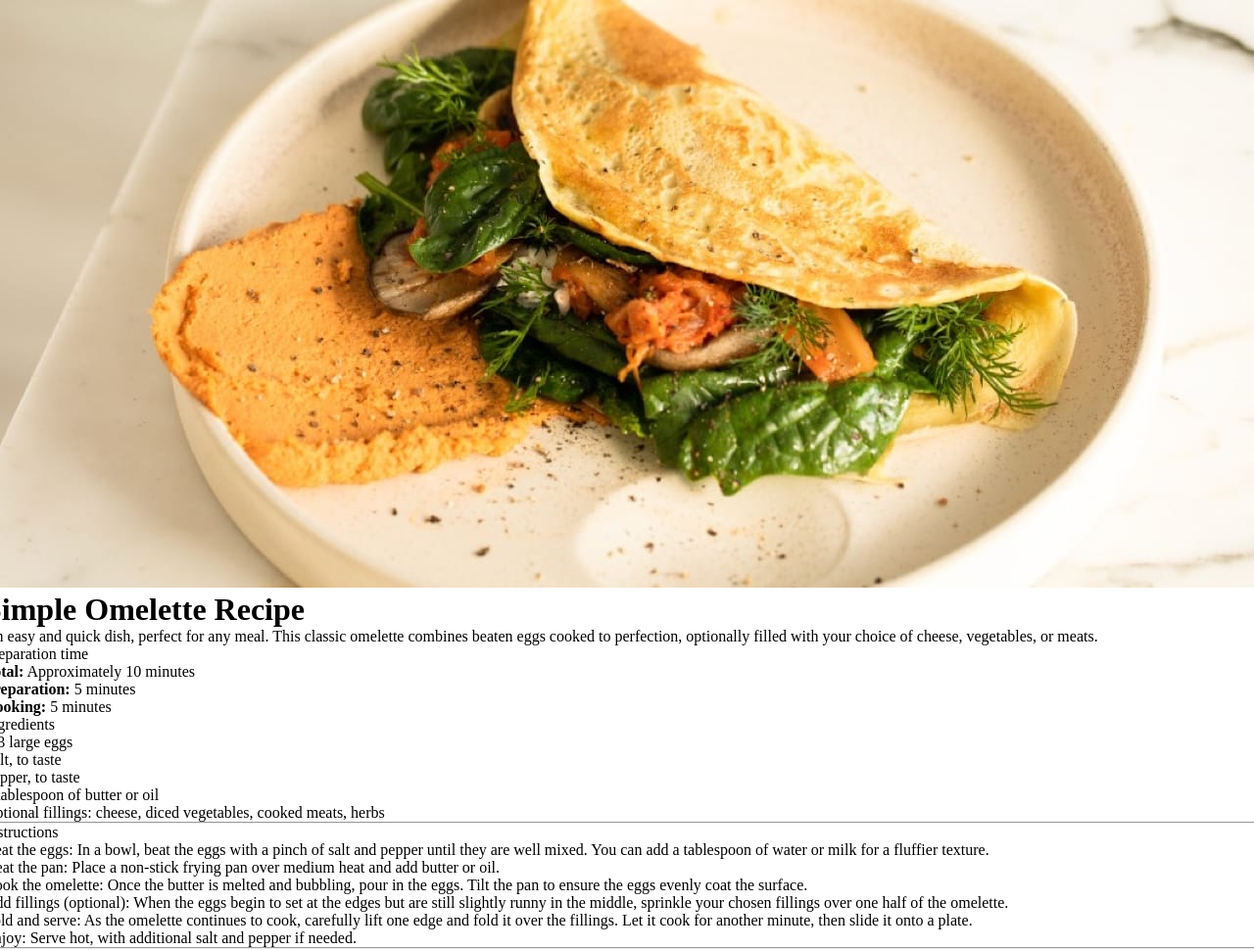
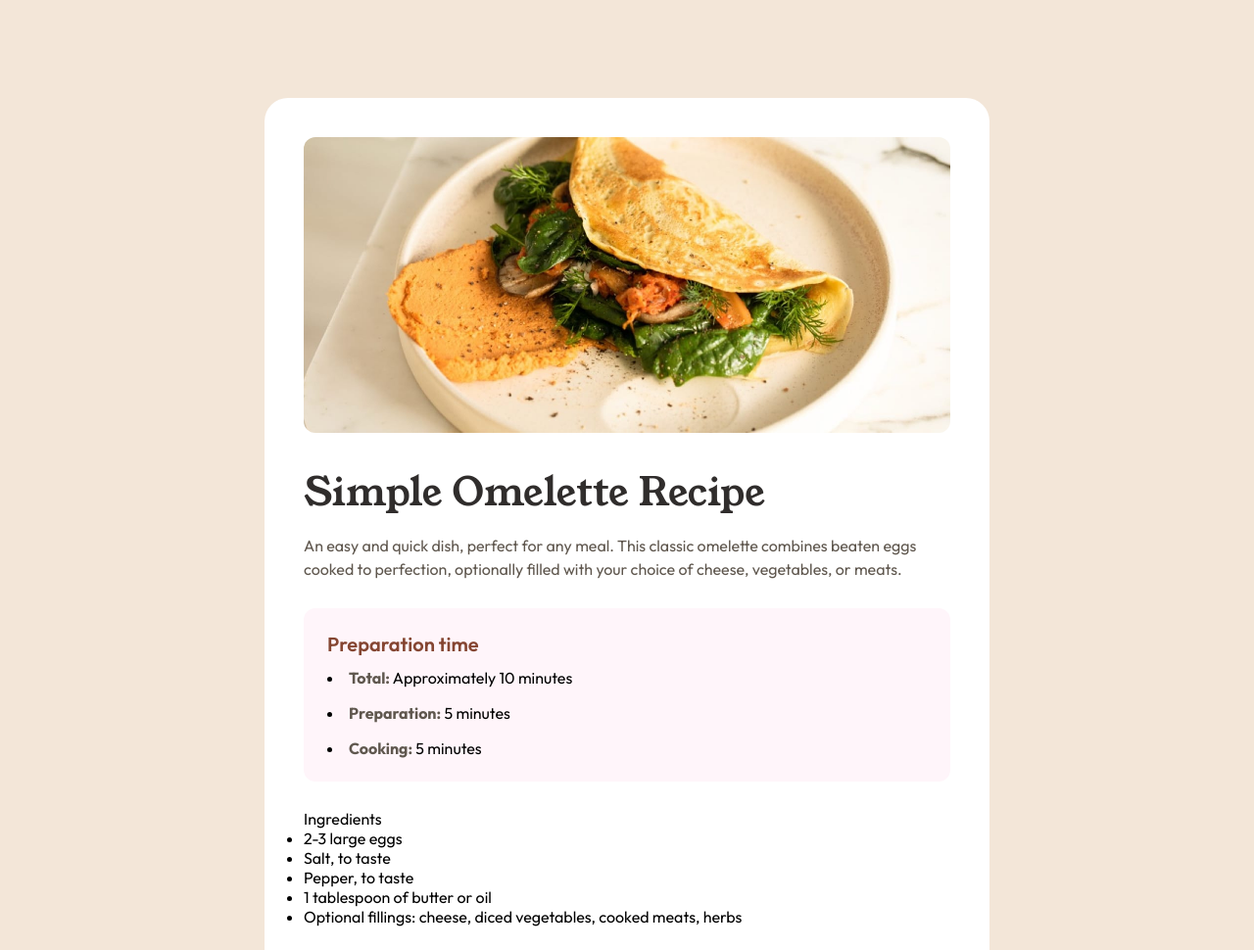
Before and after one commit to ezequielastrada/recipe-page-main-fm, a plain HTML site: page index.html in a window 1280 px wide. Shown: the top 970 px of the page at 98% size. Drawn offline with Linux system fonts and the light colour scheme.

Commit message:
agregado estructura general, class: .conteiner, .info , .info__description

```diff
--- a/style.css
+++ b/style.css
@@ -11,13 +11,23 @@
     --Light-Grey: hsl(30, 18%, 87%);
     --Wenge-Brown: hsl(30, 10%, 34%);
     --Dark-Charcoal: hsl(24, 5%, 18%);
+
+    --Young-Serif: "Young Serif", serif;
+    --Outfit: "Outfit", sans-serif;
 }
 
 * {
     margin: 0;
     padding: 0;
     box-sizing: border-box;
+    font-family: var(--Outfit);
+
+
 }
+
+/*
+border: solid 1px black;
+*/
 
 body{
     display: flex;
@@ -25,4 +35,69 @@ body{
     flex-direction: column;
     justify-content: center;
     align-items: center;
+    background-color: var(--Eggshell);
 }
+
+.conteiner{
+    display: flex;
+    flex-direction: column;
+    gap: 28px;
+    width: 740px;
+    margin: 100px;
+    padding: 40px;
+    background-color: var(--White);
+    border-radius: 24px;
+}
+
+.info{
+    display: flex;
+    flex-direction: column;
+    gap: 32px;
+}
+
+.info img {
+    width: 100%;
+    border-radius: 12px;
+}
+
+.info__description h1 {
+    font-size: 40px;
+    font-weight: 400;
+    font-family: var(--Young-Serif);
+    color: var(--Dark-Charcoal);
+    margin-bottom: 14px;
+}
+
+.info__description p{
+    font-size: 16px;
+    font-weight: 400;
+    line-height: 24px;
+    color: var(--Wenge-Brown);
+}
+
+.preparation-time-list{
+    display: flex;
+    flex-direction: column;
+    gap: 12px;
+    background-color: var(--Rose-White);
+    padding: 24px;
+    border-radius: 12px;
+}
+
+.preparation-time-list span{
+    font-weight: 600;
+    font-size: 20px;
+    color: var(--Nutmeg);
+}
+
+.preparation-time-list ul{
+    display: flex;
+    flex-direction: column;
+    list-style: inside;
+    gap: 16px;
+
+}
+
+.preparation-time-list ul li strong {
+    color: var(--Wenge-Brown);
+}
```
